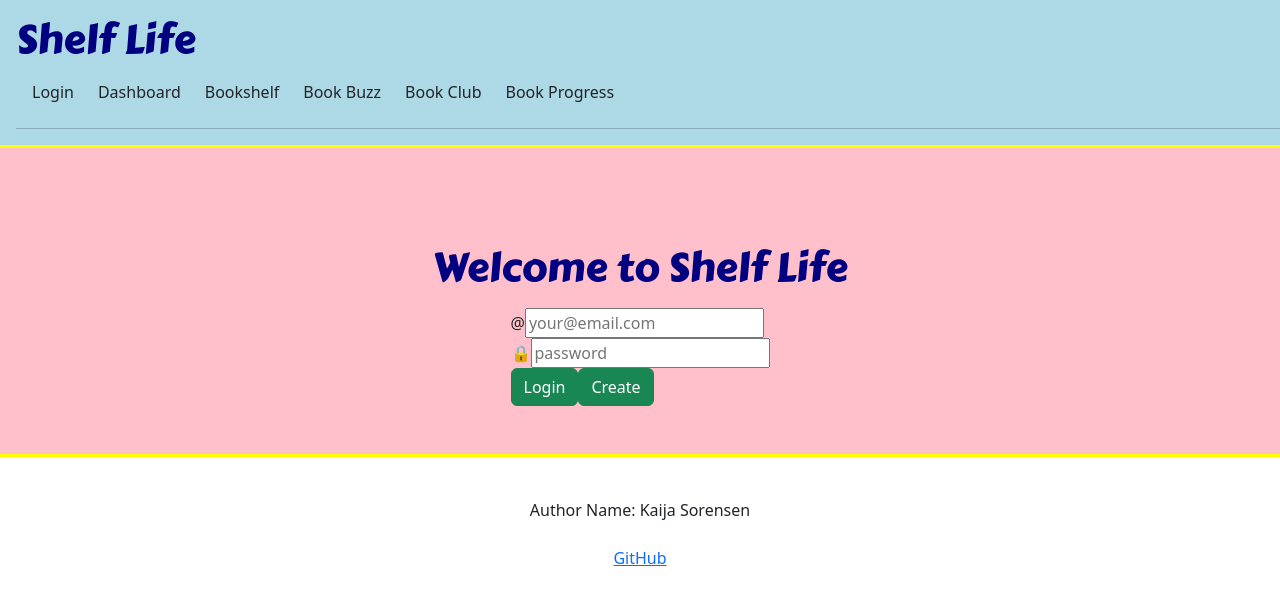
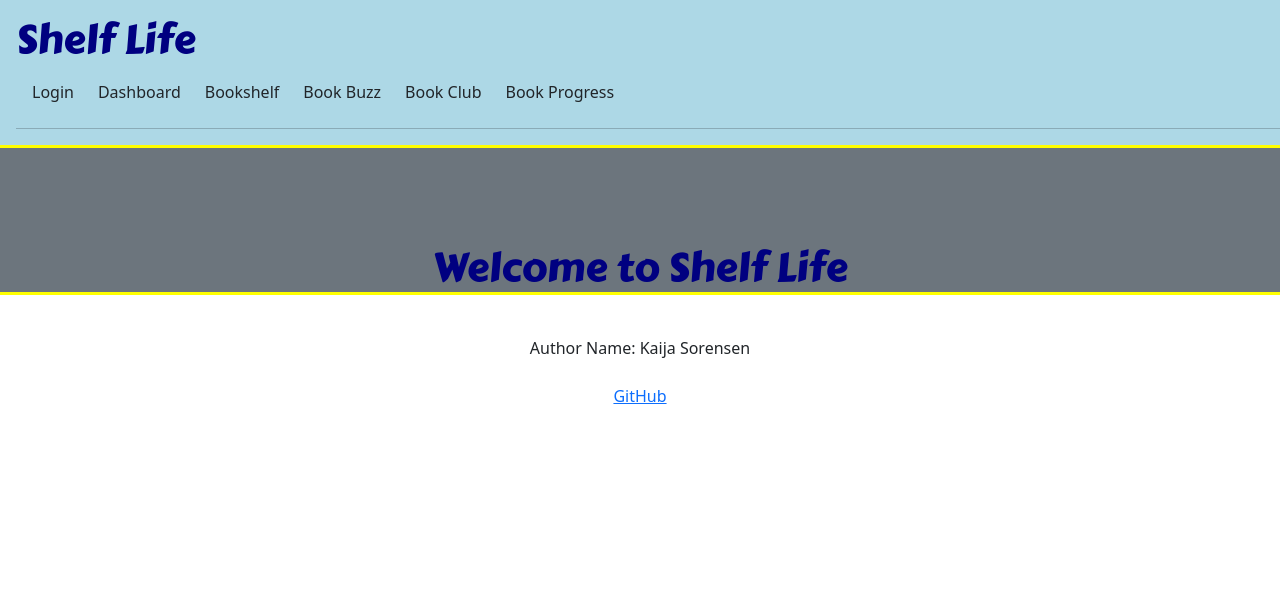
Before and after one commit to kaijakaye/startup, a React (Vite) app in the folder startup-react/: page / in a window 1280 px wide. Shown: the top 602 px of the page. Built offline with nearby package versions, Linux system fonts and the light colour scheme.

Commit message:
updated login.jsx

```diff
--- a/startup-react/src/login/login.jsx
+++ b/startup-react/src/login/login.jsx
@@ -1,6 +1,31 @@
 import React from 'react';
 
-export function Login() {
+import { Unauthenticated } from './unauthenticated';
+import { Authenticated } from './authenticated';
+import { AuthState } from './authState';
+
+export function Login({ userName, authState, onAuthChange }) {
+  return (
+    <main className='container-fluid bg-secondary text-center'>
+      <div>
+        {authState !== AuthState.Unknown && <h1>Welcome to Shelf Life</h1>}
+        {authState === AuthState.Authenticated && (
+          <Authenticated userName={userName} onLogout={() => onAuthChange(userName, AuthState.Unauthenticated)} />
+        )}
+        {authState === AuthState.Unauthenticated && (
+          <Unauthenticated
+            userName={userName}
+            onLogin={(loginUserName) => {
+              onAuthChange(loginUserName, AuthState.Authenticated);
+            }}
+          />
+        )}
+      </div>
+    </main>
+  );
+}
+
+/*export function Login() {
   return (
     <main>
       <h1>Welcome to Shelf Life</h1>
@@ -18,4 +43,4 @@ export function Login() {
       </form>
     </main>
   );
-}
+}*/
```
